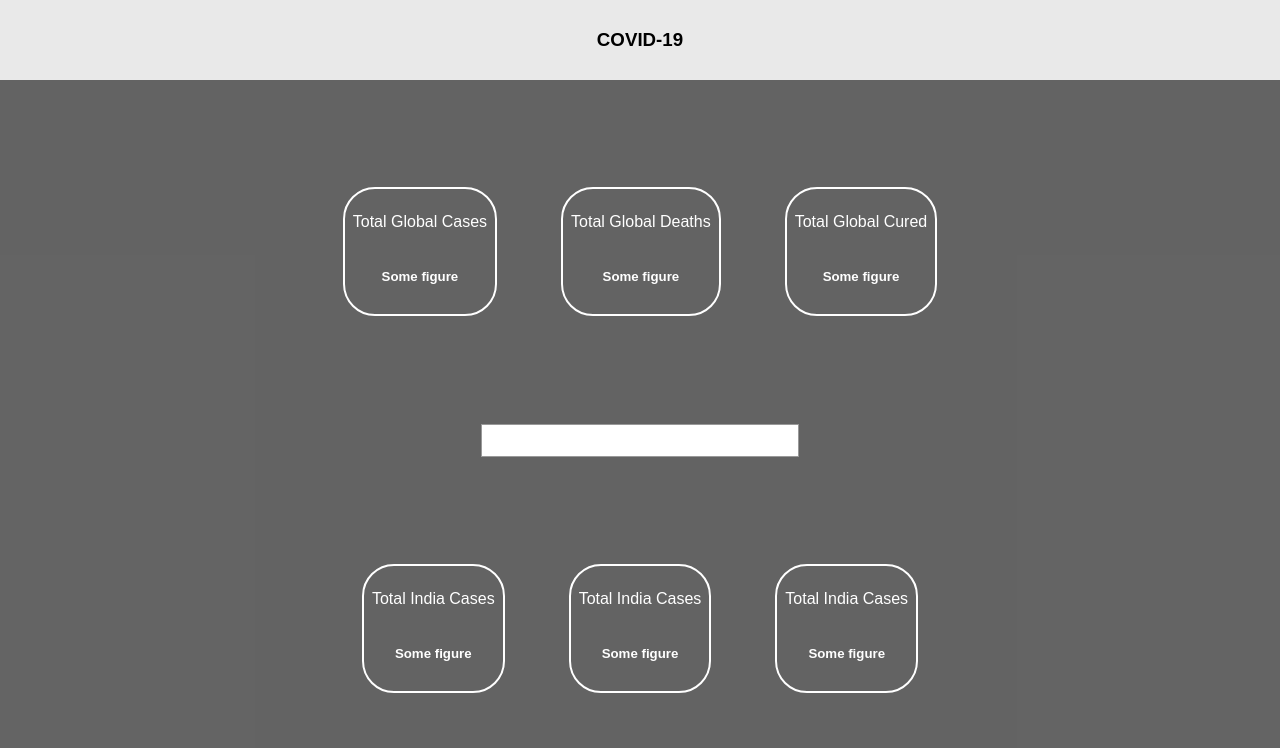
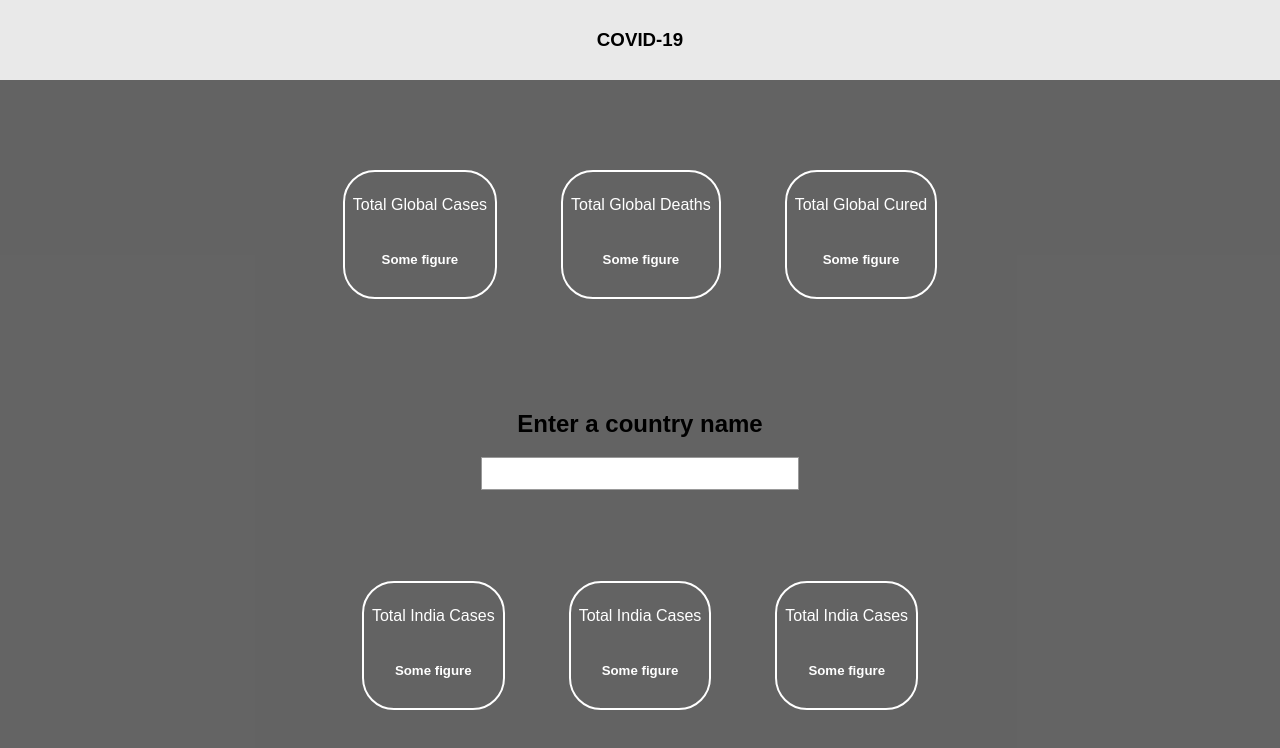
Before and after one commit to yashg160/Covid19, a React (Create React App) app: page / in a window 1280 px wide. Shown: the top 748 px of the page. Built offline with nearby package versions, Linux system fonts and the light colour scheme.

Commit message:
Added instruction

```diff
--- a/src/App.js
+++ b/src/App.js
@@ -26,6 +26,7 @@ export default class App extends React.Component {
 							<h5>Some figure</h5>
 						</div>
 					</div>
+					<h2 className="instruction">Enter a country name</h2>
 					<AutocompleteText />
 					<div className="card-container">
 						<div className="card">
```
